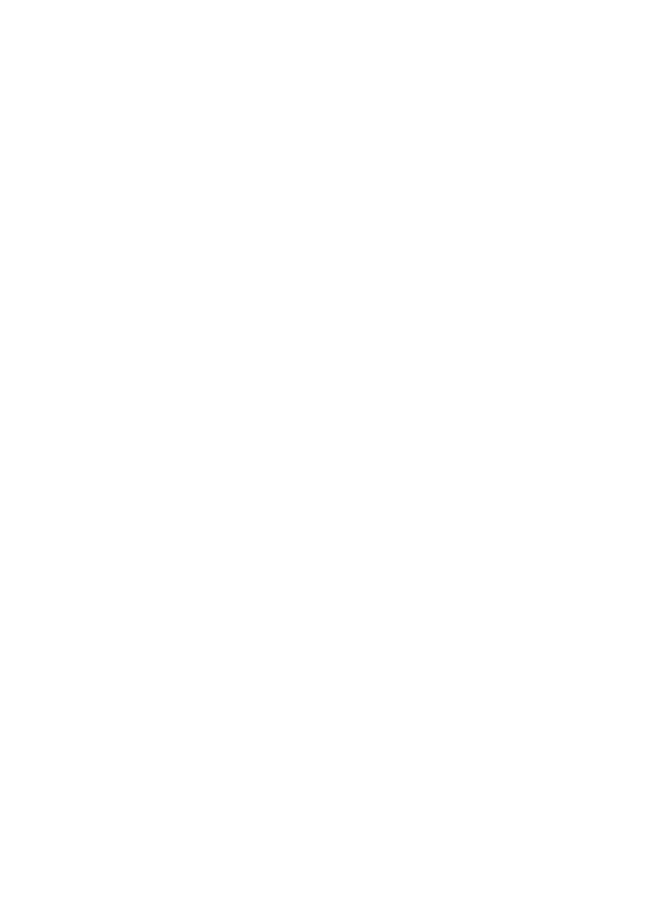
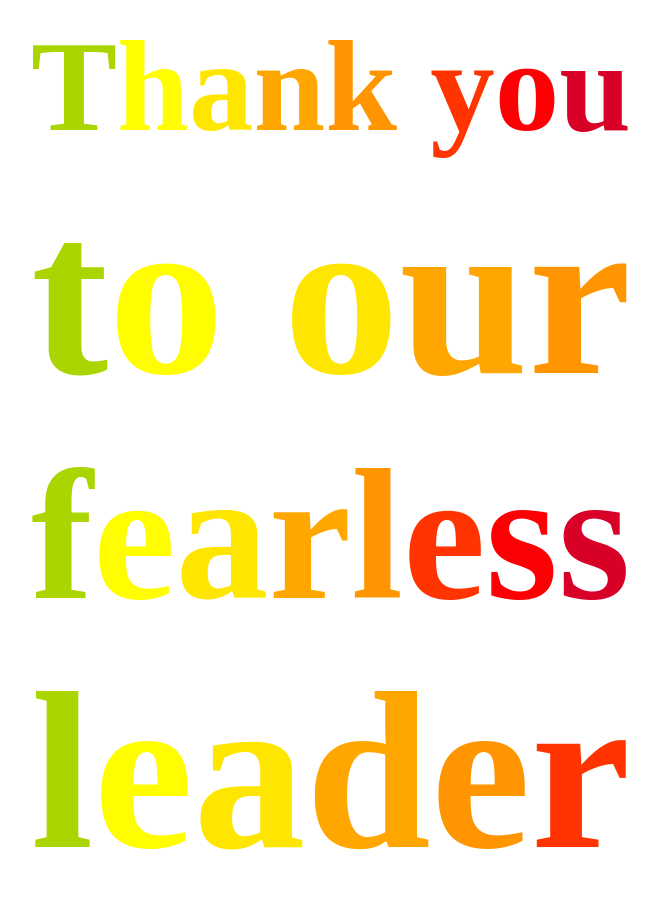
Before and after one commit to benlk/friendly-octo-system, a plain HTML site: page index.html in a window 1280 px wide. Shown: the whole page, without its empty margins (309-968 px from the left). Before the commit the page ends 800 px from the top, so only its background shows below. Drawn offline with nearby package versions, Linux system fonts and the light colour scheme.

Commit message:
this is such a bad idea

```diff
--- a/index.html
+++ b/index.html
@@ -8,12 +8,29 @@
 	</head>
 	<body>
 
+		<h1 class="bigtext">
+			<span>
+				<rainbow>Thank you</rainbow>
+			</span>
+			<span>
+				<rainbow>to our</rainbow>
+			</span>
+			<span>
+				<rainbow>fearless</rainbow>
+			</span>
+			<span>
+				<rainbow>leader</rainbow>
+			</span>
+		</h1>
+
+
 		<script src="//ajax.googleapis.com/ajax/libs/jquery/1.7.2/jquery.min.js" type="text/javascript"></script>
 		<script src="rainbows.js" type="text/javascript"></script>
 		<script src="bigtext.js" type="text/javascript"></script>
 		<script type="text/javascript">
 			function autorun()
 			{
+				jQuery( '.bigtext' ).bigtext();
 			}
 			if (document.addEventListener) {
 				document.addEventListener("DOMContentLoaded", autorun, false);
--- a/stylesheet.css
+++ b/stylesheet.css
@@ -0,0 +1,5 @@
+body {
+  max-width: 60em;
+  font-size: 10px;
+  margin: 0 auto;
+}
```
Also changed, not shown: 1 other file.
